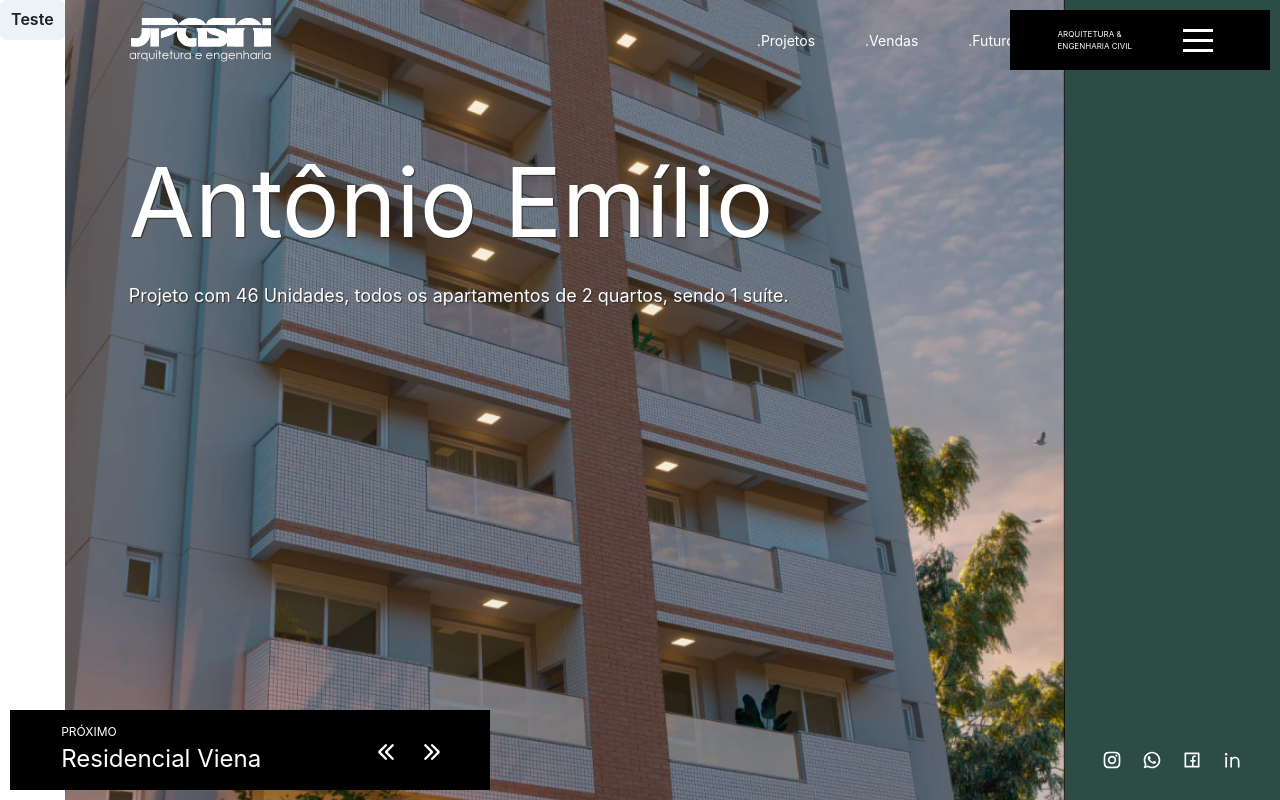
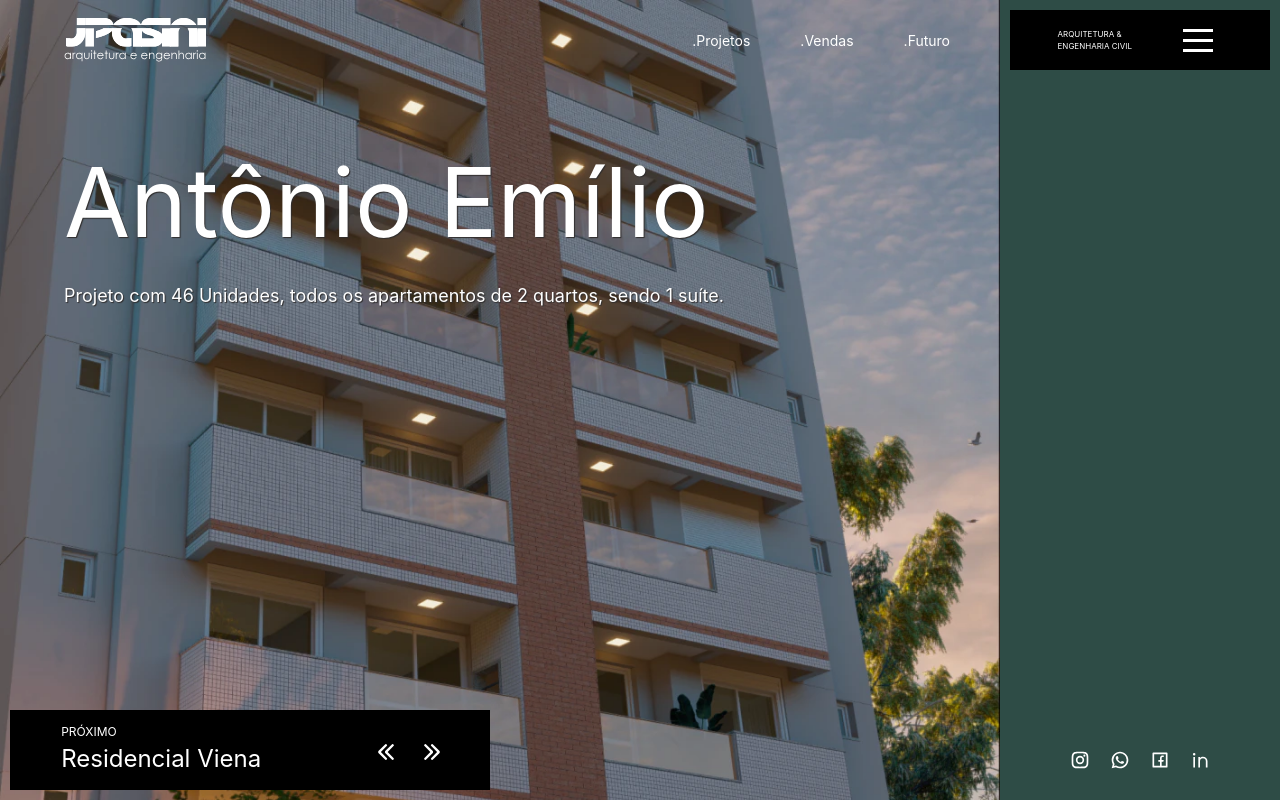
Before and after one commit to fabiomantelli/jpasini, a Next.js app: page / in a window 1280 px wide. Built offline with nearby package versions, Linux system fonts and the light colour scheme; a web font is replaced by a local one.

Commit message:
fix: removed touch

```diff
--- a/src/pages/index.tsx
+++ b/src/pages/index.tsx
@@ -1,6 +1,6 @@
-import { useEffect, useState, TouchEvent } from "react";
+import { useEffect, useState } from "react";
 import type { NextPage } from "next";
-import { Box, Button, Flex, keyframes } from "@chakra-ui/react";
+import { Box, Flex, keyframes } from "@chakra-ui/react";
 
 import Header from "../components/Header";
 import MainSection from "../components/MainSection";
@@ -82,11 +82,6 @@ const Home: NextPage = () => {
     }
   }
 
-  function handleTouchEvent(e: TouchEvent<HTMLButtonElement>) {
-    e.preventDefault();
-    console.log(`deslizou!`)
-  }
-
 
   useEffect(() => {
     const intervalBetweenTransitions = setInterval(() => {
@@ -98,7 +93,6 @@ const Home: NextPage = () => {
 
   return (
     <Flex>
-      <Button onTouchStart={handleTouchEvent}>Teste</Button>
       <MenuMobile
         menuIsVisible={menuIsVisible}
         setMenuIsVisible={setMenuIsVisible}
```
